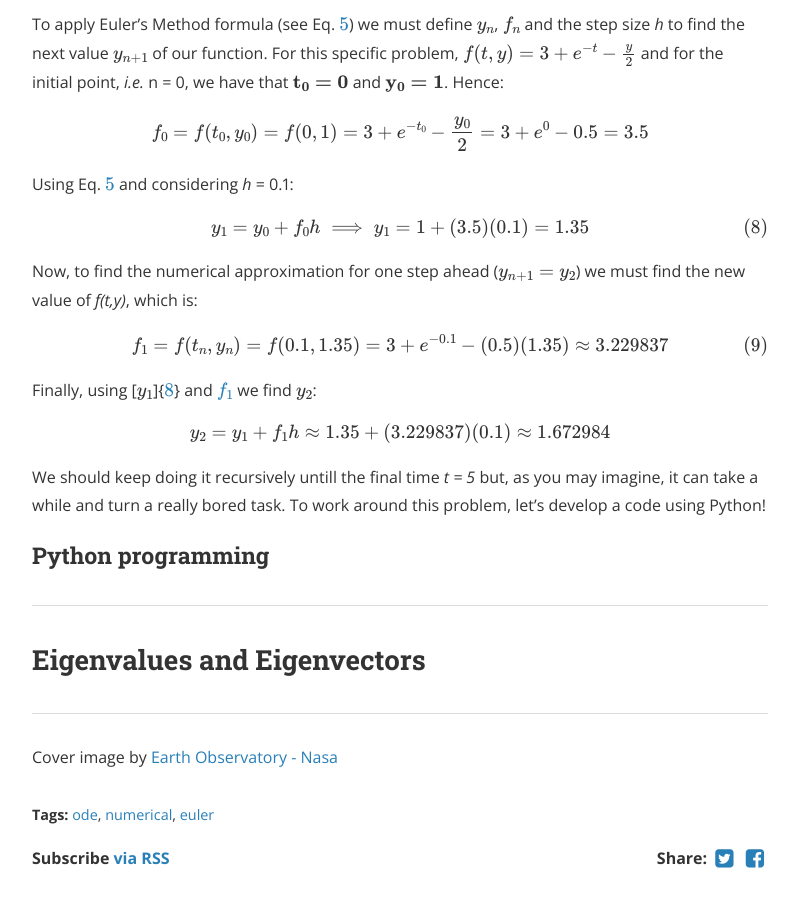
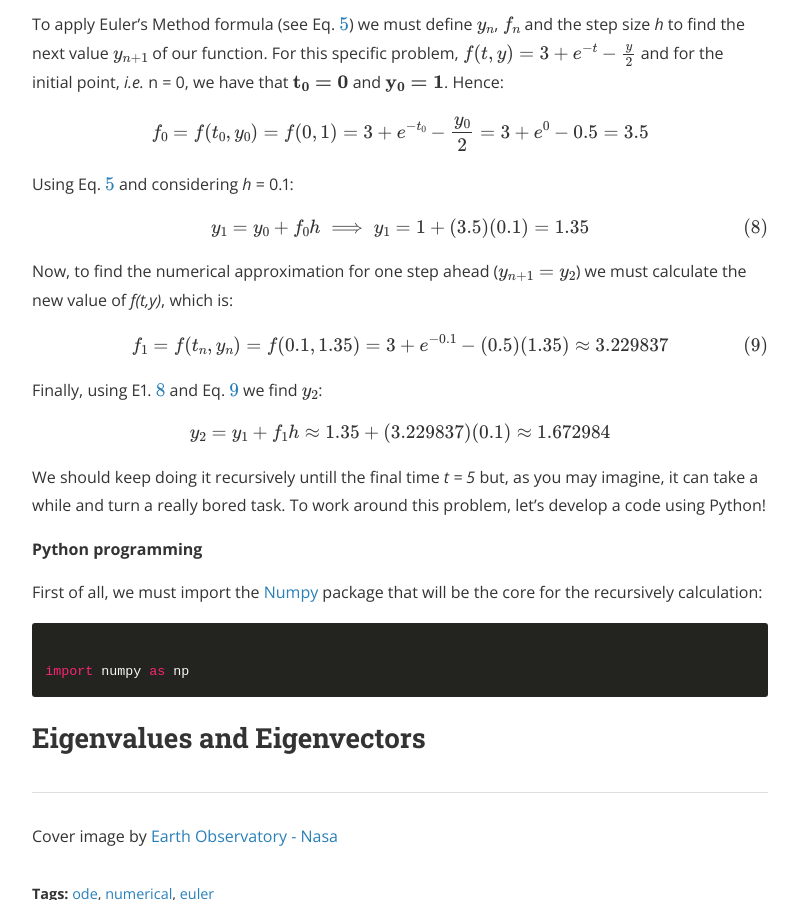
Before and after one commit to vic1309/lerofly, a Jekyll site: the page built from _posts/2019-06-12-euler.markdown, in a window 1280 px wide and 900 px high, scrolled down 2582 px. Shown: the whole window, without its empty margins (240-1039 px from the left). Built offline with Jekyll 4.4.1, drawn with Linux system fonts in a browser that asks for light colours; nearby versions of some CDN libraries; formulas are drawn with MathJax 3; a script that is not in the unit is left out.

Commit message:
Update 2019-06-12-euler.markdown

````diff
--- a/_posts/2019-06-12-euler.markdown
+++ b/_posts/2019-06-12-euler.markdown
@@ -84,19 +84,24 @@ Using Eq. \ref{eq:fv} and considering *h* = 0.1:
 
 $$\begin{equation} y_{1} = y_{0} + f_{0}h \implies y_{1} = 1 + (3.5)(0.1) = 1.35 \end{equation} \tag{8} \label{eq:egt}$$
 
-Now, to find the numerical approximation for one step ahead ($$y_{n+1} = y_{2}$$) we must find the new value of *f(t,y)*, which is:
+Now, to find the numerical approximation for one step ahead ($$y_{n+1} = y_{2}$$) we must calculate the new value of *f(t,y)*, which is:
 
 $$ \begin{equation} f_{1} = f(t_{n}, y_{n}) = f(0.1, 1.35) = 3 + e^{-0.1} - (0.5)(1.35) \approx 3.229837 \tag{9} \label{eq:nne}\end{equation}$$
 
-Finally, using [$$y_{1}$$]{\ref{eq:egt}} and [$$f_{1}$$](\ref{eq:nne}) we find $$y_{2}$$:
+Finally, using E1. \ref{eq:egt} and Eq. \ref{eq:nne} we find $$y_{2}$$:
 
 $$ \begin{equation} y_{2} = y_{1} + f_{1}h \approx 1.35 + (3.229837)(0.1) \approx 1.672984 \end{equation}$$
 
 We should keep doing it recursively untill the final time *t = 5* but, as you may imagine, it can take a while and turn a really bored task. To work around this problem, let's develop a code using Python!
 
-### Python programming
+**Python programming**
 
-----
+First of all, we must import the [Numpy](https://www.numpy.org/) package that will be the core for the recursively calculation:
+
+```python
+
+import numpy as np
+```
 
 ## Eigenvalues and Eigenvectors
 
````
